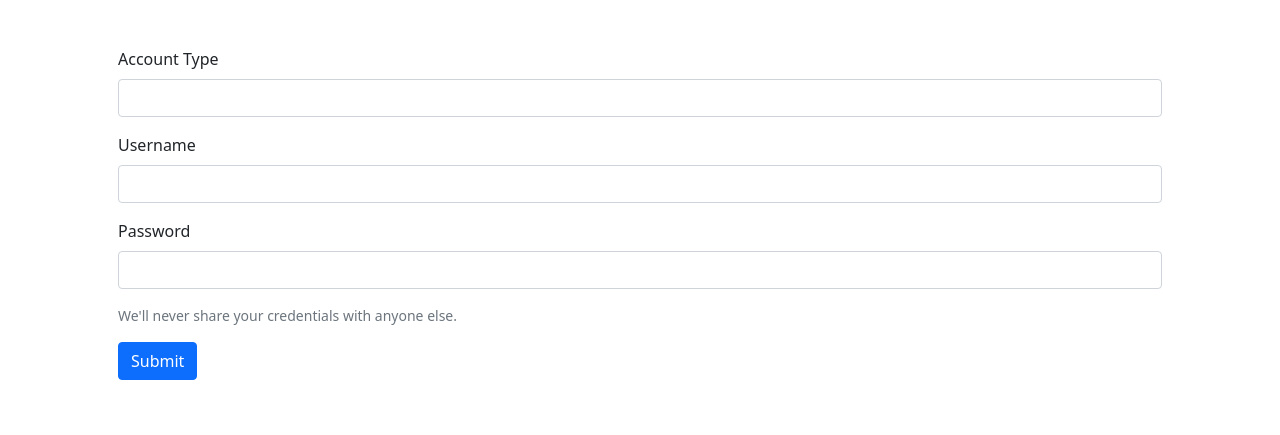
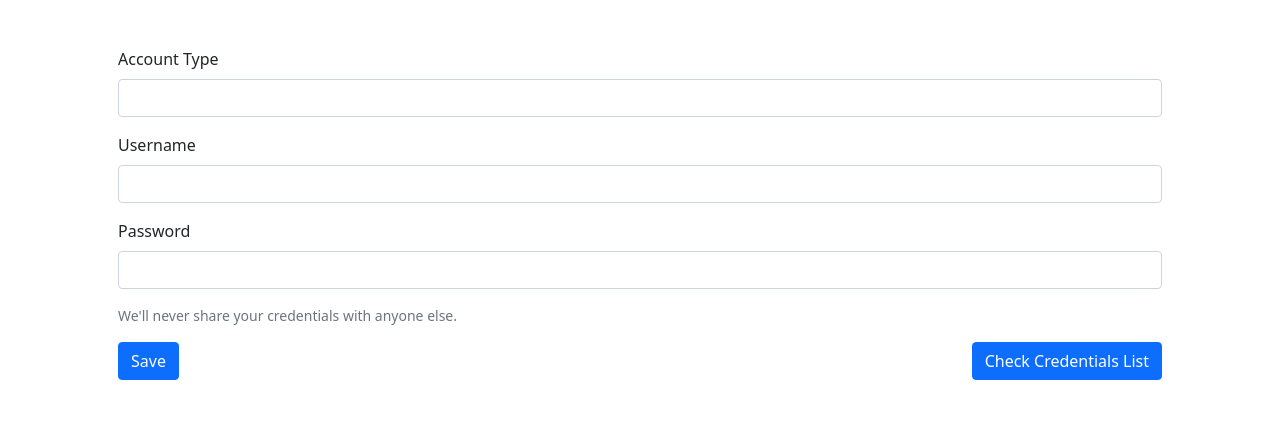
Before and after one commit to ChristC9/django-credentials-saver, a Django app: page / in a window 1280 px wide. Shown: the part 203-638 px from the top of the page. Run offline with Django 4.2, Linux system fonts and the light colour scheme; the visitor is signed in with stand-in values (Sample User, id 1).

Commit message:
show credentials list button added

```diff
--- a/pwsaver/templates/pwsaver/credentialsform.html
+++ b/pwsaver/templates/pwsaver/credentialsform.html
@@ -23,7 +23,8 @@
         <input type="password" class="form-control" id="exampleInputPassword1" name="password" required>
     </div>
     <div id="emailHelp" class="form-text mb-3">We'll never share your credentials with anyone else.</div>
-    <button type="submit" class="btn btn-primary">Submit</button>
+    <button type="submit" class="btn btn-primary">Save</button>
+    <button type="submit" class="btn btn-primary float-end" onclick="location.href = '/get/'">Check Credentials List</button>
 </form>
 
 {% endblock %}
```
